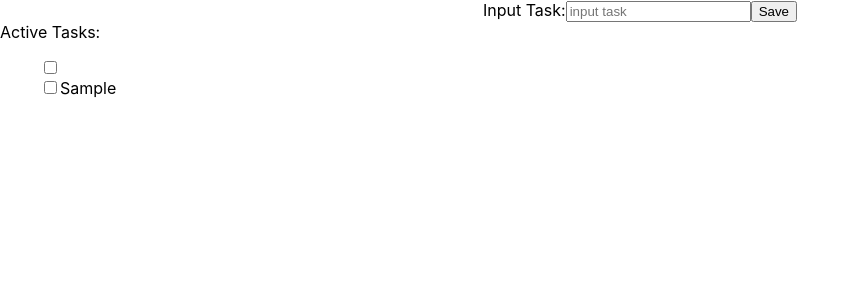
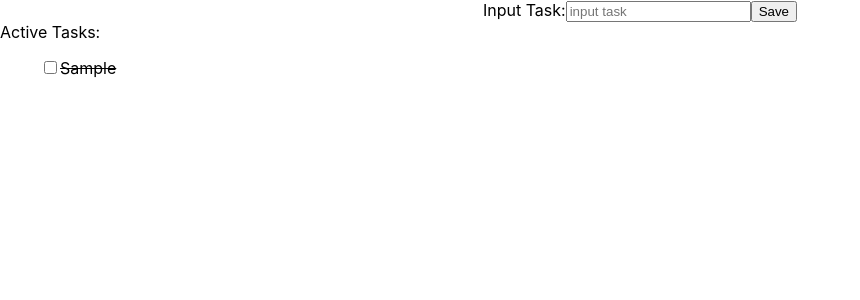
Before and after one commit to ValerieLoveland/makeLists, a React (Create React App) app: page / in a window 1280 px wide. Both pictures are taken after typing "Sample" into the empty fields and a click on the button "Save". Shown: the top 300 px of the page, without its empty margins (0-860 px from the left). Built offline with nearby package versions, Linux system fonts and the light colour scheme.

Commit message:
figured out the strikethrough

```diff
--- a/src/App.css
+++ b/src/App.css
@@ -32,6 +32,10 @@
   list-style-type: none;
 }
 
+.App-done {
+  text-decoration: line-through;
+}
+
 @keyframes App-logo-spin {
   from {
     transform: rotate(0deg);
--- a/src/App.tsx
+++ b/src/App.tsx
@@ -1,13 +1,10 @@
 import React from "react";
 import { useState } from "react";
 import "./App.css";
-// import { makeList } from "./makeList";
-
-// let taskArray = [];
 
 export const App: React.FC = () => {
   const [task, setTask] = useState("");
-  const [taskArray, setTaskArray] = useState([""]);
+  const [taskArray, setTaskArray] = useState<string[]>([]);
 
   function handleClick() {
     const newTaskArray = [...taskArray, task];
@@ -28,7 +25,6 @@ export const App: React.FC = () => {
             value={task}
           />
         </label>
-
         <button onClick={eventClick => handleClick()}>Save</button>
       </div>
       <div>Active Tasks:</div>
@@ -36,8 +32,9 @@ export const App: React.FC = () => {
         {console.log(taskArray)}
         <ul className="App-list">
           {taskArray.map(item => (
-            <li>
+            <li className="App-done">
               <input type="checkbox" />
+
               {item}
             </li>
           ))}
```
